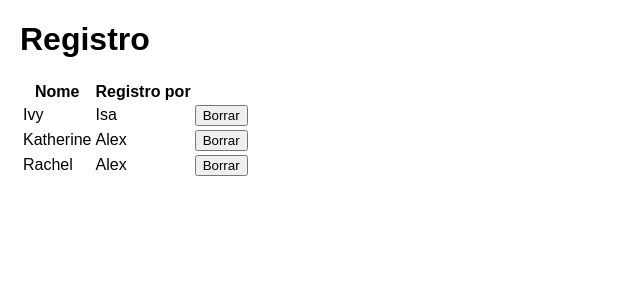
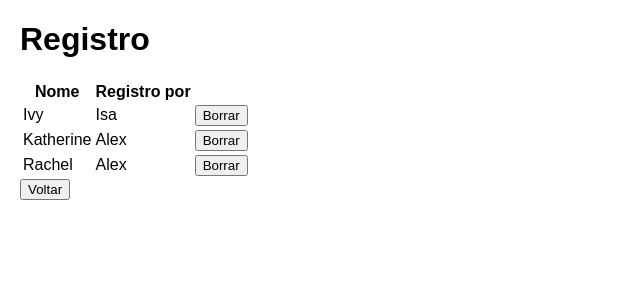
Before and after one commit to thealexsada/rifadenomes, a Flask app: page /registrants in a window 1280 px wide. Shown: the top 300 px of the page, without its empty margins (0-640 px from the left). Run offline with Flask 3, Linux system fonts and the light colour scheme; some libraries are stand-ins or nearby versions.

Commit message:
Tue, Nov 19, 2024, 8:44 PM +13:00

```diff
--- a/rifadenomes/templates/registrants.html
+++ b/rifadenomes/templates/registrants.html
@@ -25,4 +25,6 @@
             {% endfor %}
         </tbody>
     </table>
+
+    <button onclick="window.location.href='/'">Voltar</button>
 {% endblock %}
```
Also changed, not shown: rifadenomes/rifadenomes.db.
